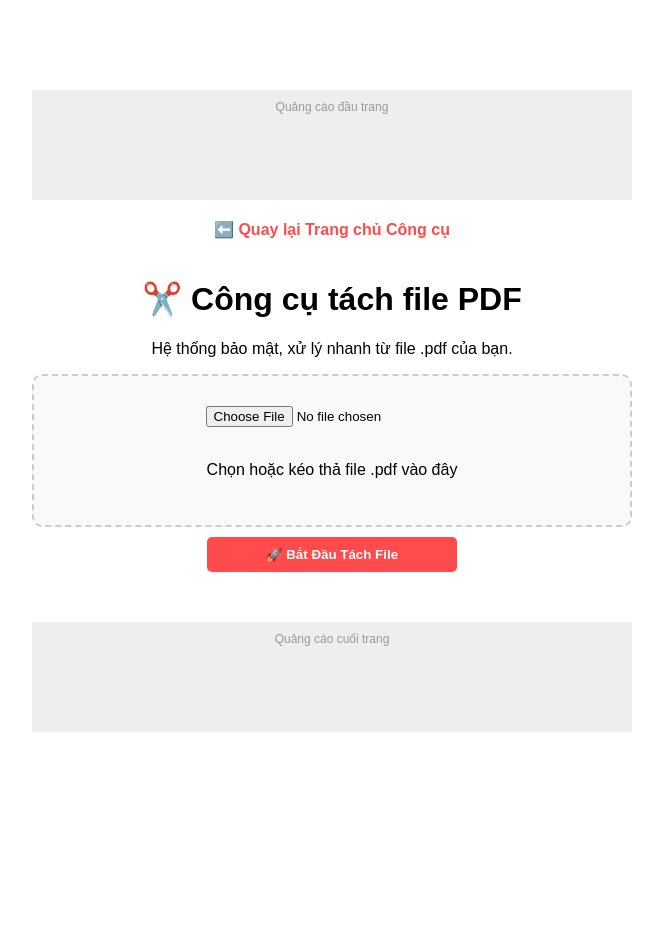
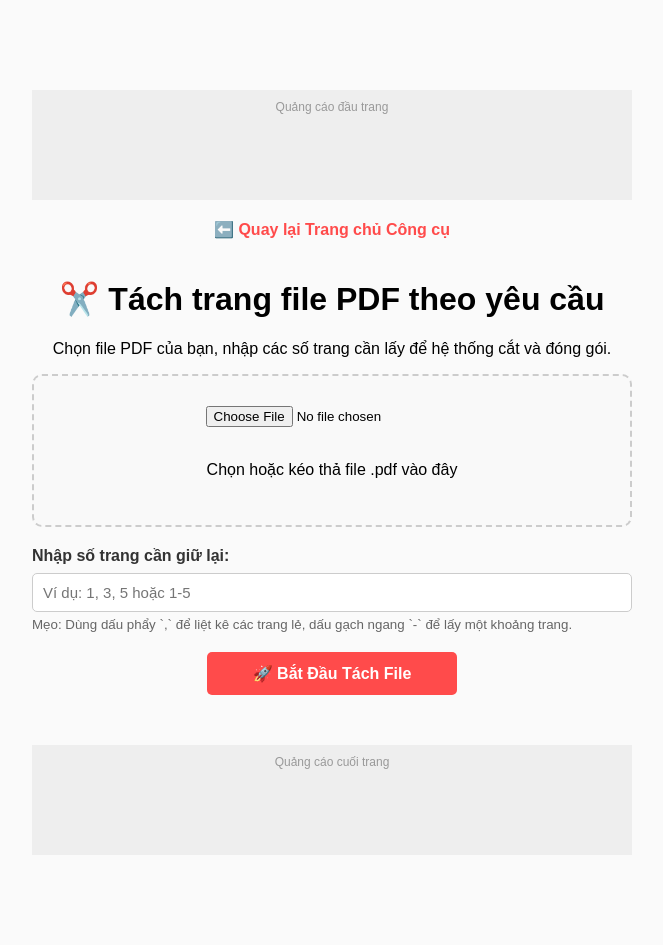
Before and after one commit to basotha/word-to-pdf, a Flask app: page /tool/tach-pdf in a window 1280 px wide. Shown: the whole page, without its empty margins (308-971 px from the left). Before the commit the page ends 732 px from the top, so only its background shows below. Run offline with Flask 3, Linux system fonts and the light colour scheme; parts of the project's set-up code (start-up, migrations or seed data) failed here and were passed over.

Commit message:
Update tach_pdf.html

```diff
--- a/templates/tools/tach_pdf.html
+++ b/templates/tools/tach_pdf.html
@@ -3,11 +3,14 @@
 <head>
     <meta charset="UTF-8">
     <meta name="viewport" content="width=device-width, initial-scale=1.0">
-    <title>Tách file PDF Trực Tuyến - Miễn Phí</title>
+    <title>Tách file PDF Trực Tuyến - Tùy Chọn Số Trang</title>
     <style>
-        body { font-family: Arial, sans-serif; max-width: 600px; margin: 50px auto; padding: 20px; text-align: center; }
+        body { font-family: Arial, sans-serif; max-width: 600px; margin: 50px auto; padding: 20px; text-align: center; background: #fafafa; }
         .upload-box { border: 2px dashed #ccc; padding: 30px; border-radius: 10px; background: #f9f9f9; cursor: pointer; }
-        .btn { background: #ff4b4b; color: white; border: none; padding: 10px 20px; border-radius: 5px; cursor: pointer; margin-top: 10px; font-weight: bold; width: 100%; max-width: 250px; }
+        .input-group { margin: 20px 0; text-align: left; }
+        .input-group label { font-weight: bold; display: block; margin-bottom: 8px; color: #333; }
+        .input-group input { width: 100%; padding: 10px; border: 1px solid #ccc; border-radius: 5px; box-sizing: border-box; font-size: 15px; }
+        .btn { background: #ff4b4b; color: white; border: none; padding: 12px 20px; border-radius: 5px; cursor: pointer; font-weight: bold; width: 100%; max-width: 250px; font-size: 16px; }
         .btn:hover { background: #e03b3b; }
         .ads-container { margin: 20px 0; background: #eee; padding: 10px; min-height: 90px; }
         .back-home { display: inline-block; margin-bottom: 20px; color: #ff4b4b; text-decoration: none; font-weight: bold; }
@@ -27,26 +30,33 @@
 
     <a href="/" class="back-home">⬅️ Quay lại Trang chủ Công cụ</a>
 
-    <h1>✂️ Công cụ tách file PDF</h1>
-    <p>Hệ thống bảo mật, xử lý nhanh từ file .pdf của bạn.</p>
+    <h1>✂️ Tách trang file PDF theo yêu cầu</h1>
+    <p>Chọn file PDF của bạn, nhập các số trang cần lấy để hệ thống cắt và đóng gói.</p>
 
     <form id="uploadForm" enctype="multipart/form-data">
         <div class="upload-box">
             <input type="file" id="pdfFile" name="pdf_file" accept=".pdf" required><br><br>
             <p>Chọn hoặc kéo thả file .pdf vào đây</p>
         </div>
+
+        <div class="input-group">
+            <label for="pagesInput">Nhập số trang cần giữ lại:</label>
+            <input type="text" id="pagesInput" name="pages" placeholder="Ví dụ: 1, 3, 5 hoặc 1-5" required>
+            <small style="color: #666; display: block; margin-top: 5px;">Mẹo: Dùng dấu phẩy `,` để liệt kê các trang lẻ, dấu gạch ngang `-` để lấy một khoảng trang.</small>
+        </div>
+
         <button type="submit" class="btn" id="submitBtn">🚀 Bắt Đầu Tách File</button>
     </form>
 
     <div class="loader-container" id="loaderContainer">
         <div class="loader"></div>
-        <p style="color: #555;">Đang xử lý tách dữ liệu...</p>
+        <p style="color: #555;">Hệ thống đang cắt và đóng gói file PDF...</p>
     </div>
 
     <div class="result-container" id="resultContainer">
-        <p style="margin: 0; font-weight: bold;">🎉 Thành công!</p>
-        <p id="pdfName" style="margin: 5px 0; font-size: 14px;"></p>
-        <a href="#" id="downloadLink" class="btn-download">📥 Tải File PDF Đã Tách</a>
+        <p style="margin: 0; font-weight: bold;">🎉 Cắt & Đóng gói thành công!</p>
+        <p id="pdfName" style="margin: 5px 0; font-size: 14px; color: #333;"></p>
+        <a href="#" id="downloadLink" class="btn-download">📥 Tải File PDF Đã Tách Về Máy</a>
     </div>
 
     <div class="ads-container" style="margin-top: 50px;">
@@ -56,9 +66,11 @@
     <script>
         document.getElementById('uploadForm').addEventListener('submit', function(e) {
             e.preventDefault();
+
             const formData = new FormData();
-            // ĐÃ ĐỔI: Nhận đúng key 'pdf_file' đồng bộ với Flask API
             formData.append('pdf_file', document.getElementById('pdfFile').files[0]);
+            // Đóng gói thêm chuỗi cấu hình số trang gửi lên Backend
+            formData.append('pages', document.getElementById('pagesInput').value);
 
             document.getElementById('submitBtn').style.display = 'none';
             document.getElementById('resultContainer').style.display = 'none';
@@ -73,7 +85,14 @@
                     document.getElementById('pdfName').innerText = data.filename;
                     document.getElementById('downloadLink').href = data.download_url;
                     document.getElementById('resultContainer').style.display = 'block';
-                } else { alert("Lỗi: " + data.error); }
+                } else {
+                    alert("Thất bại: " + data.error);
+                }
+            })
+            .catch(err => {
+                document.getElementById('loaderContainer').style.display = 'none';
+                document.getElementById('submitBtn').style.display = 'inline-block';
+                alert("Lỗi kết nối máy chủ!");
             });
         });
     </script>
```
